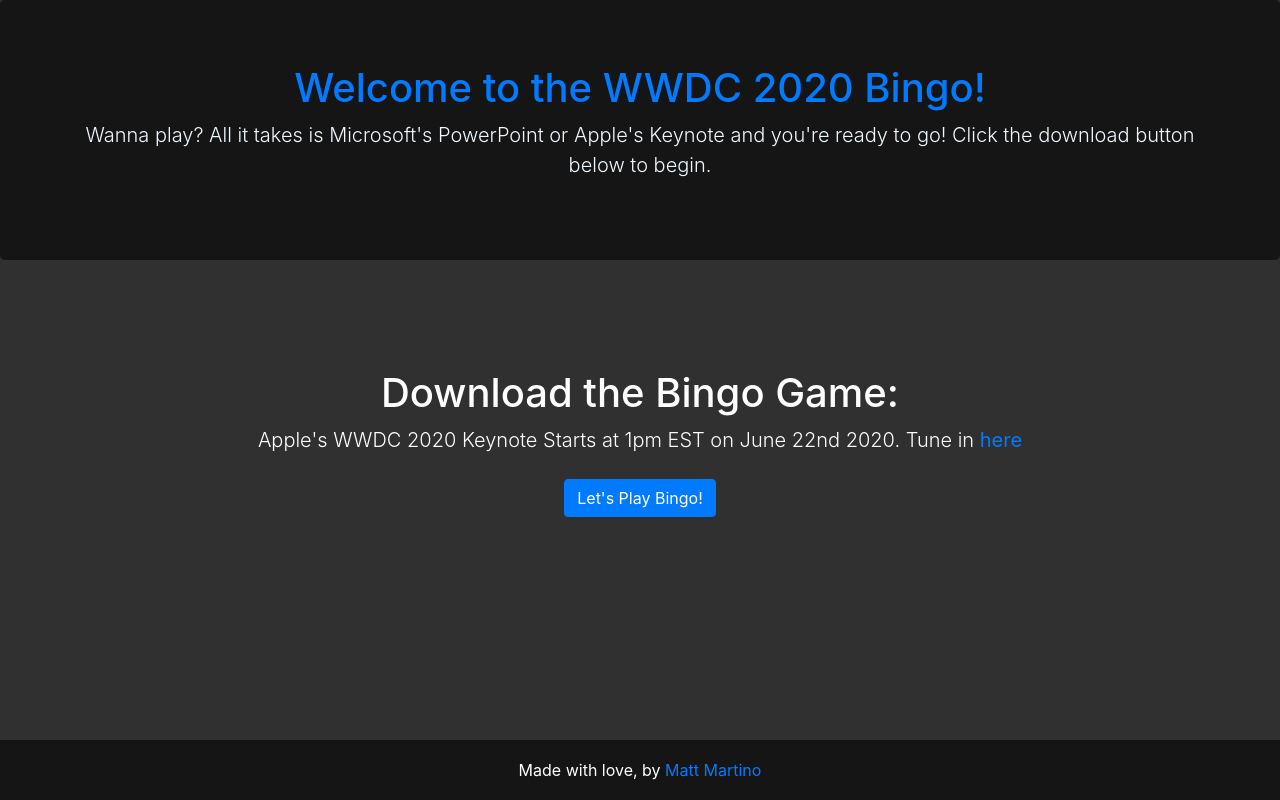
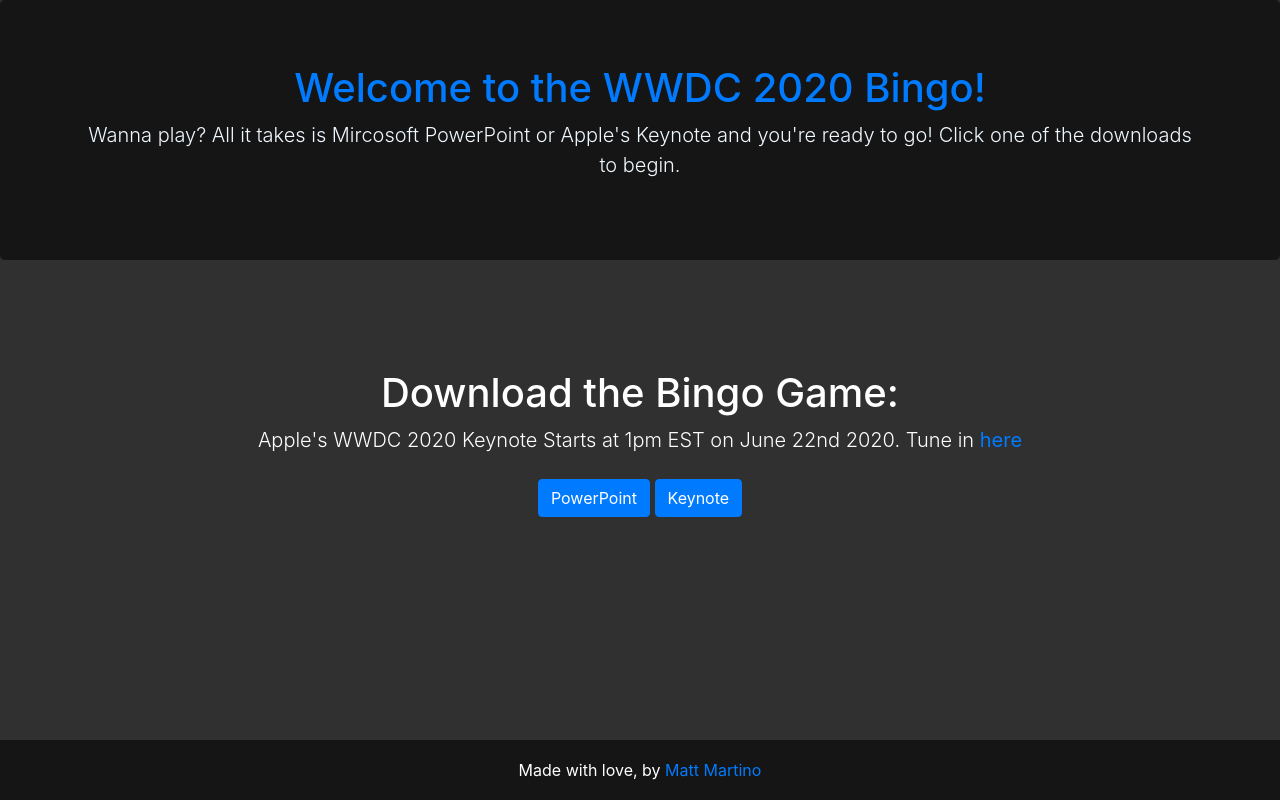
Before and after one commit to MatthewMartino/wwdcbingo, a plain HTML site: page index.html in a window 1280 px wide. Drawn offline with nearby package versions, Linux system fonts and the light colour scheme.

Commit message:
Allows Downloading Files directly from website

```diff
--- a/index.html
+++ b/index.html
@@ -18,7 +18,7 @@
     <section class="jumbotron text-center">
         <div class="container">
           <h1>Welcome to the WWDC 2020 Bingo!</h1>
-          <p class="lead text-muted">Wanna play? All it takes is Microsoft's PowerPoint or Apple's Keynote and you're ready to go! Click the download button below to begin.</p>
+          <p class="lead text-muted">Wanna play? All it takes is Mircosoft PowerPoint or Apple's Keynote and you're ready to go! Click one of the downloads to begin.</p>
         </div>
       </section>
 
@@ -26,7 +26,8 @@
         <h1 class="cover-heading">Download the Bingo Game:</h1>
         <p class="lead">Apple's WWDC 2020 Keynote Starts at 1pm EST on June 22nd 2020. Tune in <strong><a href="https://developer.apple.com/wwdc20/">here</a></strong></p>
         <p>
-            <a href="https://1drv.ms/u/s!AigF2OPvpB0hvlqIaYsVRpo0CaAL?e=lZf9vR" class="btn btn-primary my-2">Let's Play Bingo!</a>
+            <a href="/download/PowerPoint Bingo.pptx" class="btn btn-primary my-2">PowerPoint</a>
+            <a href="/download/Keynote Bingo.key" class="btn btn-primary my-2">Keynote</a>
         </p>
     </section>
 
```
Also changed, not shown: 2 other files.
